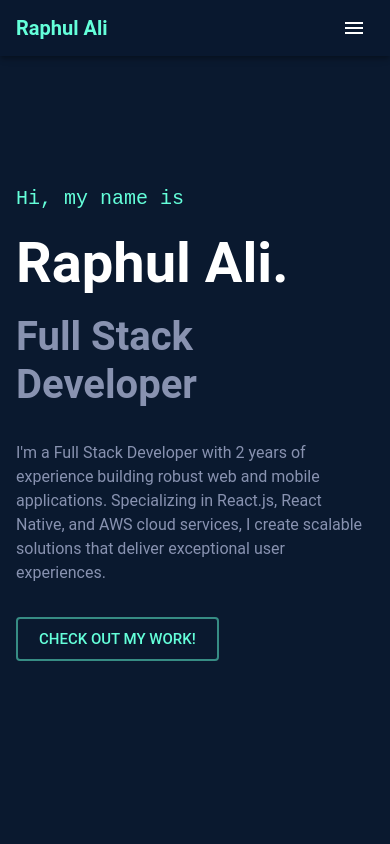
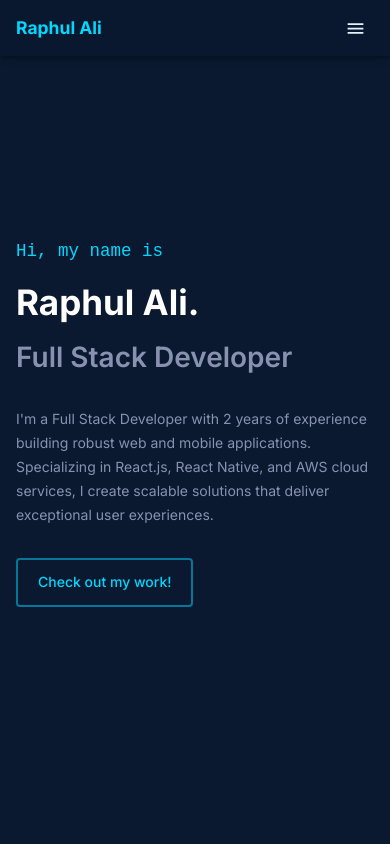
Before and after one commit to raphul-ali/portfolio, a React (Create React App) app: page / in a window 390 px wide. Shown: the top 844 px of the page. Built offline with nearby package versions, Linux system fonts and the light colour scheme.

Commit message:
Update color scheme and improve mobile responsiveness

```diff
--- a/src/App.tsx
+++ b/src/App.tsx
@@ -13,25 +13,107 @@ const theme = createTheme({
   palette: {
     mode: 'dark',
     primary: {
-      main: '#64ffda',
+      main: '#00D8FF', // Modern cyan
+      light: '#64FFDA',
+      dark: '#00A3CC',
     },
     secondary: {
-      main: '#7928ca',
+      main: '#FF3366', // Modern pink
+      light: '#FF6B98',
+      dark: '#CC0033',
     },
     background: {
-      default: '#0a192f',
+      default: '#0A1930', // Darker navy
       paper: '#112240',
+    },
+    text: {
+      primary: '#E6F1FF',
+      secondary: '#8892B0',
+    },
+    error: {
+      main: '#FF6B6B',
+    },
+    success: {
+      main: '#2DCA8C',
     },
   },
   typography: {
-    fontFamily: "'Roboto', 'Helvetica', 'Arial', sans-serif",
+    fontFamily: "'Inter', 'Roboto', 'Helvetica', 'Arial', sans-serif",
     h1: {
-      fontSize: '3.5rem',
+      fontSize: '4rem',
       fontWeight: 700,
+      lineHeight: 1.2,
+      '@media (max-width:600px)': {
+        fontSize: '2.5rem',
+      },
     },
     h2: {
-      fontSize: '2.5rem',
+      fontSize: '3rem',
       fontWeight: 600,
+      lineHeight: 1.3,
+      '@media (max-width:600px)': {
+        fontSize: '2rem',
+      },
+    },
+    h3: {
+      fontSize: '2rem',
+      fontWeight: 600,
+      '@media (max-width:600px)': {
+        fontSize: '1.5rem',
+      },
+    },
+    body1: {
+      fontSize: '1.1rem',
+      lineHeight: 1.7,
+      '@media (max-width:600px)': {
+        fontSize: '1rem',
+      },
+    },
+    button: {
+      textTransform: 'none',
+      fontWeight: 500,
+    },
+  },
+  shape: {
+    borderRadius: 8,
+  },
+  components: {
+    MuiButton: {
+      styleOverrides: {
+        root: {
+          borderRadius: '4px',
+          padding: '10px 20px',
+          fontSize: '1rem',
+          transition: 'all 0.3s ease-in-out',
+          '&:hover': {
+            transform: 'translateY(-2px)',
+          },
+        },
+        outlined: {
+          borderWidth: '2px',
+          '&:hover': {
+            borderWidth: '2px',
+          },
+        },
+      },
+    },
+    MuiCard: {
+      styleOverrides: {
+        root: {
+          backgroundColor: '#112240',
+          transition: 'all 0.3s ease-in-out',
+          '&:hover': {
+            transform: 'translateY(-5px)',
+          },
+        },
+      },
+    },
+    MuiPaper: {
+      styleOverrides: {
+        root: {
+          transition: 'all 0.3s ease-in-out',
+        },
+      },
     },
   },
 });
--- a/src/index.css
+++ b/src/index.css
@@ -1,13 +1,94 @@
+@import url('https://fonts.googleapis.com/css2?family=Inter:wght@400;500;600;700&display=swap');
+
+* {
+  margin: 0;
+  padding: 0;
+  box-sizing: border-box;
+}
+
+html {
+  scroll-behavior: smooth;
+}
+
 body {
   margin: 0;
-  font-family: -apple-system, BlinkMacSystemFont, 'Segoe UI', 'Roboto', 'Oxygen',
+  font-family: 'Inter', -apple-system, BlinkMacSystemFont, 'Segoe UI', 'Roboto', 'Oxygen',
     'Ubuntu', 'Cantarell', 'Fira Sans', 'Droid Sans', 'Helvetica Neue',
     sans-serif;
   -webkit-font-smoothing: antialiased;
   -moz-osx-font-smoothing: grayscale;
+  overflow-x: hidden;
 }
 
-code {
-  font-family: source-code-pro, Menlo, Monaco, Consolas, 'Courier New',
-    monospace;
+/* Mobile-first responsive design */
+@media screen and (max-width: 600px) {
+  html {
+    font-size: 14px;
+  }
 }
+
+/* Tablet */
+@media screen and (min-width: 601px) and (max-width: 960px) {
+  html {
+    font-size: 15px;
+  }
+}
+
+/* Desktop */
+@media screen and (min-width: 961px) {
+  html {
+    font-size: 16px;
+  }
+}
+
+/* Smooth scrolling for anchor links */
+html {
+  scroll-padding-top: 80px; /* Height of fixed header */
+}
+
+/* Better touch targets for mobile */
+@media (hover: none) and (pointer: coarse) {
+  button,
+  [role="button"],
+  a {
+    min-height: 44px;
+    min-width: 44px;
+  }
+}
+
+/* Prevent overflow issues */
+.container {
+  overflow-x: hidden;
+  width: 100%;
+}
+
+/* Improved focus styles */
+:focus {
+  outline: 2px solid #00D8FF;
+  outline-offset: 2px;
+}
+
+/* Remove focus outline for mouse users */
+:focus:not(:focus-visible) {
+  outline: none;
+}
+
+/* Better text selection */
+::selection {
+  background-color: #00D8FF;
+  color: #0A1930;
+}
+
+/* Smooth transitions */
+* {
+  transition: color 0.3s ease, background-color 0.3s ease;
+}
+
+/* Disable transitions for users who prefer reduced motion */
+@media (prefers-reduced-motion: reduce) {
+  * {
+    transition: none !important;
+    animation: none !important;
+    scroll-behavior: auto !important;
+  }
+}
```
Also changed, not shown: public/index.html (+1 -1 lines), public/favicon.svg, public/manifest.json.
